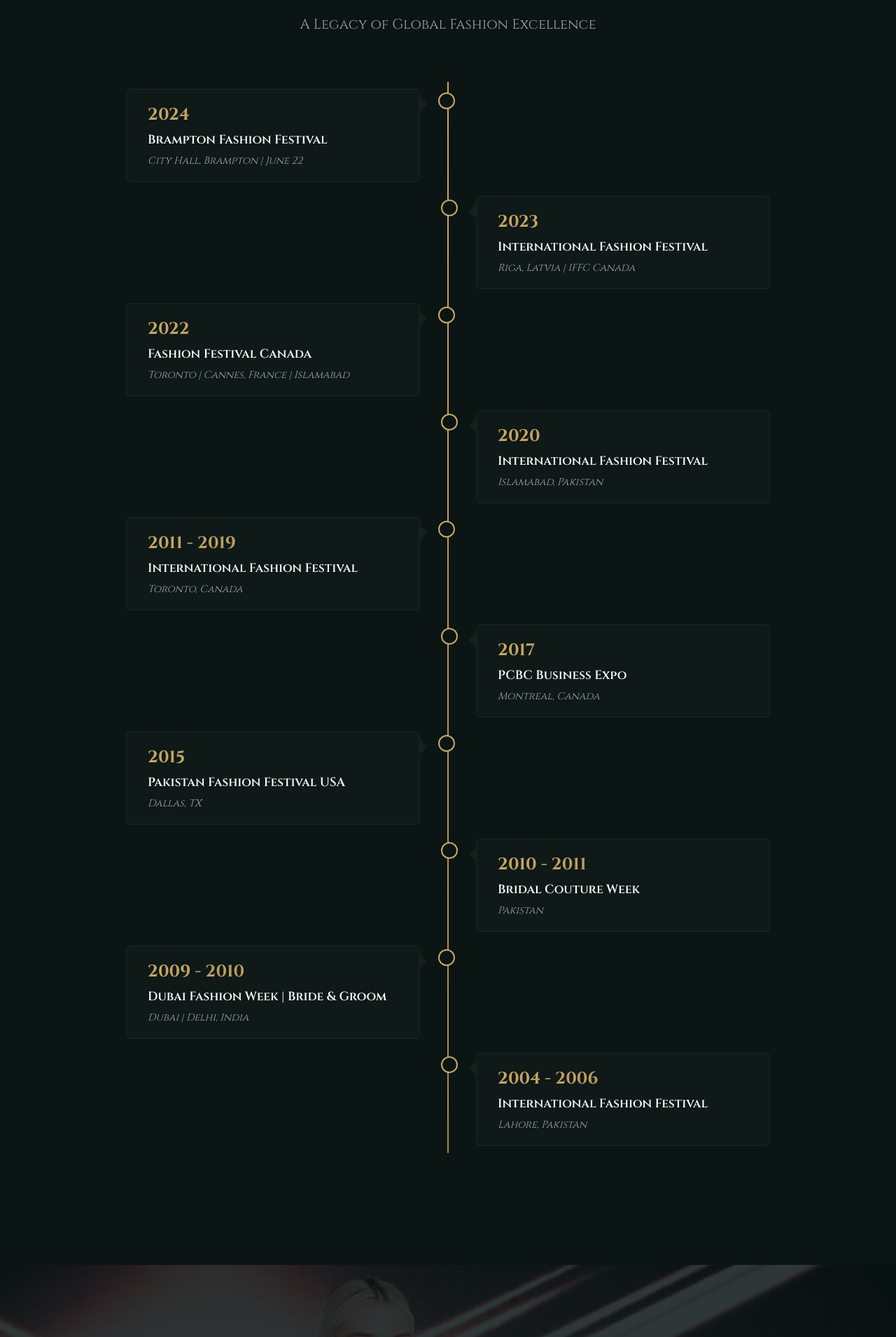
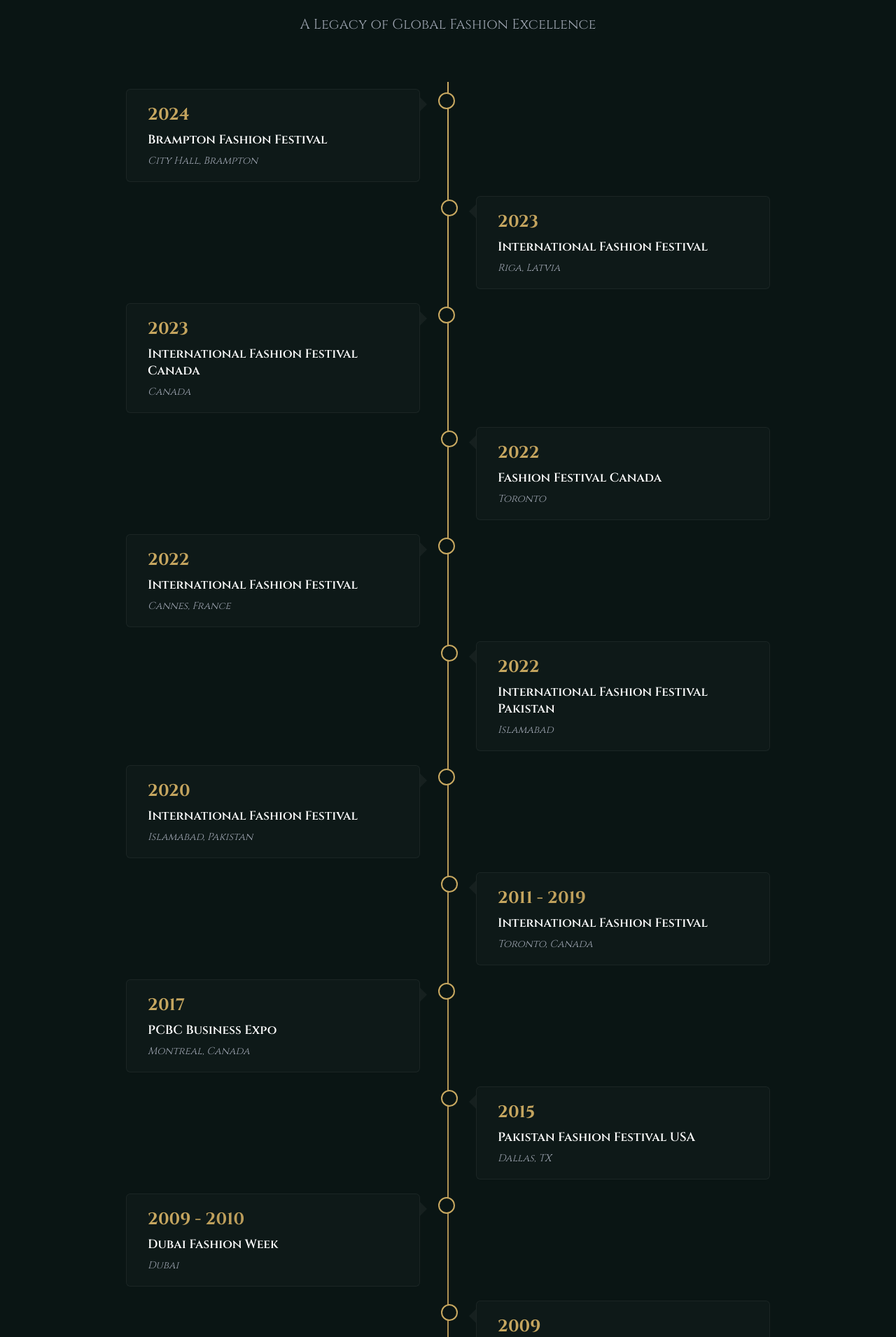
Before and after one commit to dev-ashir768/iffc, a PHP site: page /about in a window 1280 px wide. Shown: the part 2896-4806 px from the top of the page at 70% size. Run offline with PHP 8.4, Linux system fonts and the light colour scheme; grey boxes labelled with a size stand in for pictures from a placeholder-image service; some libraries are stand-ins or nearby versions; some web fonts are replaced.

Commit message:
change done

```diff
--- a/about.php
+++ b/about.php
@@ -332,7 +332,7 @@ include 'includes/header.php';
         <div class="timeline-content">
           <span class="timeline-year">2024</span>
           <h3 class="timeline-title">Brampton Fashion Festival</h3>
-          <p class="timeline-location">City Hall, Brampton | June 22</p>
+          <p class="timeline-location">City Hall, Brampton</p>
         </div>
       </div>
 
@@ -341,21 +341,48 @@ include 'includes/header.php';
         <div class="timeline-content">
           <span class="timeline-year">2023</span>
           <h3 class="timeline-title">International Fashion Festival</h3>
-          <p class="timeline-location">Riga, Latvia | IFFC Canada</p>
+          <p class="timeline-location">Riga, Latvia</p>
         </div>
       </div>
 
       <!-- Item 3 -->
       <div class="timeline-item timeline-left">
         <div class="timeline-content">
-          <span class="timeline-year">2022</span>
-          <h3 class="timeline-title">Fashion Festival Canada</h3>
-          <p class="timeline-location">Toronto | Cannes, France | Islamabad</p>
+          <span class="timeline-year">2023</span>
+          <h3 class="timeline-title">International Fashion Festival Canada</h3>
+          <p class="timeline-location">Canada</p>
         </div>
       </div>
 
       <!-- Item 4 -->
       <div class="timeline-item timeline-right">
+        <div class="timeline-content">
+          <span class="timeline-year">2022</span>
+          <h3 class="timeline-title">Fashion Festival Canada</h3>
+          <p class="timeline-location">Toronto</p>
+        </div>
+      </div>
+
+      <!-- Item 5 -->
+      <div class="timeline-item timeline-left">
+        <div class="timeline-content">
+          <span class="timeline-year">2022</span>
+          <h3 class="timeline-title">International Fashion Festival</h3>
+          <p class="timeline-location">Cannes, France</p>
+        </div>
+      </div>
+
+      <!-- Item 6 -->
+      <div class="timeline-item timeline-right">
+        <div class="timeline-content">
+          <span class="timeline-year">2022</span>
+          <h3 class="timeline-title">International Fashion Festival Pakistan</h3>
+          <p class="timeline-location">Islamabad</p>
+        </div>
+      </div>
+
+      <!-- Item 7 -->
+      <div class="timeline-item timeline-left">
         <div class="timeline-content">
           <span class="timeline-year">2020</span>
           <h3 class="timeline-title">International Fashion Festival</h3>
@@ -363,8 +390,8 @@ include 'includes/header.php';
         </div>
       </div>
 
-      <!-- Item 5 - Range -->
-      <div class="timeline-item timeline-left">
+      <!-- Item 8 -->
+      <div class="timeline-item timeline-right">
         <div class="timeline-content">
           <span class="timeline-year">2011 - 2019</span>
           <h3 class="timeline-title">International Fashion Festival</h3>
@@ -372,8 +399,8 @@ include 'includes/header.php';
         </div>
       </div>
 
-      <!-- Item 6 -->
-      <div class="timeline-item timeline-right">
+      <!-- Item 9 -->
+      <div class="timeline-item timeline-left">
         <div class="timeline-content">
           <span class="timeline-year">2017</span>
           <h3 class="timeline-title">PCBC Business Expo</h3>
@@ -381,8 +408,8 @@ include 'includes/header.php';
         </div>
       </div>
 
-      <!-- Item 7 -->
-      <div class="timeline-item timeline-left">
+      <!-- Item 10 -->
+      <div class="timeline-item timeline-right">
         <div class="timeline-content">
           <span class="timeline-year">2015</span>
           <h3 class="timeline-title">Pakistan Fashion Festival USA</h3>
@@ -390,8 +417,26 @@ include 'includes/header.php';
         </div>
       </div>
 
-      <!-- Item 8 -->
+      <!-- Item 11 -->
+      <div class="timeline-item timeline-left">
+        <div class="timeline-content">
+          <span class="timeline-year">2009 - 2010</span>
+          <h3 class="timeline-title">Dubai Fashion Week</h3>
+          <p class="timeline-location">Dubai</p>
+        </div>
+      </div>
+
+      <!-- Item 12 -->
       <div class="timeline-item timeline-right">
+        <div class="timeline-content">
+          <span class="timeline-year">2009</span>
+          <h3 class="timeline-title">Bride & Groom Exhibition</h3>
+          <p class="timeline-location">Delhi, India</p>
+        </div>
+      </div>
+
+      <!-- Item 13 -->
+      <div class="timeline-item timeline-left">
         <div class="timeline-content">
           <span class="timeline-year">2010 - 2011</span>
           <h3 class="timeline-title">Bridal Couture Week</h3>
@@ -399,21 +444,12 @@ include 'includes/header.php';
         </div>
       </div>
 
-      <!-- Item 9 -->
-      <div class="timeline-item timeline-left">
-        <div class="timeline-content">
-          <span class="timeline-year">2009 - 2010</span>
-          <h3 class="timeline-title">Dubai Fashion Week | Bride & Groom</h3>
-          <p class="timeline-location">Dubai | Delhi, India</p>
-        </div>
-      </div>
-
-      <!-- Item 10 -->
+      <!-- Item 14 -->
       <div class="timeline-item timeline-right">
         <div class="timeline-content">
           <span class="timeline-year">2004 - 2006</span>
-          <h3 class="timeline-title">International Fashion Festival</h3>
-          <p class="timeline-location">Lahore, Pakistan</p>
+          <h3 class="timeline-title">International Fashion Festival Pakistan</h3>
+          <p class="timeline-location">Lahore</p>
         </div>
       </div>
     </div>
```
Also changed, not shown: 1 other file.
